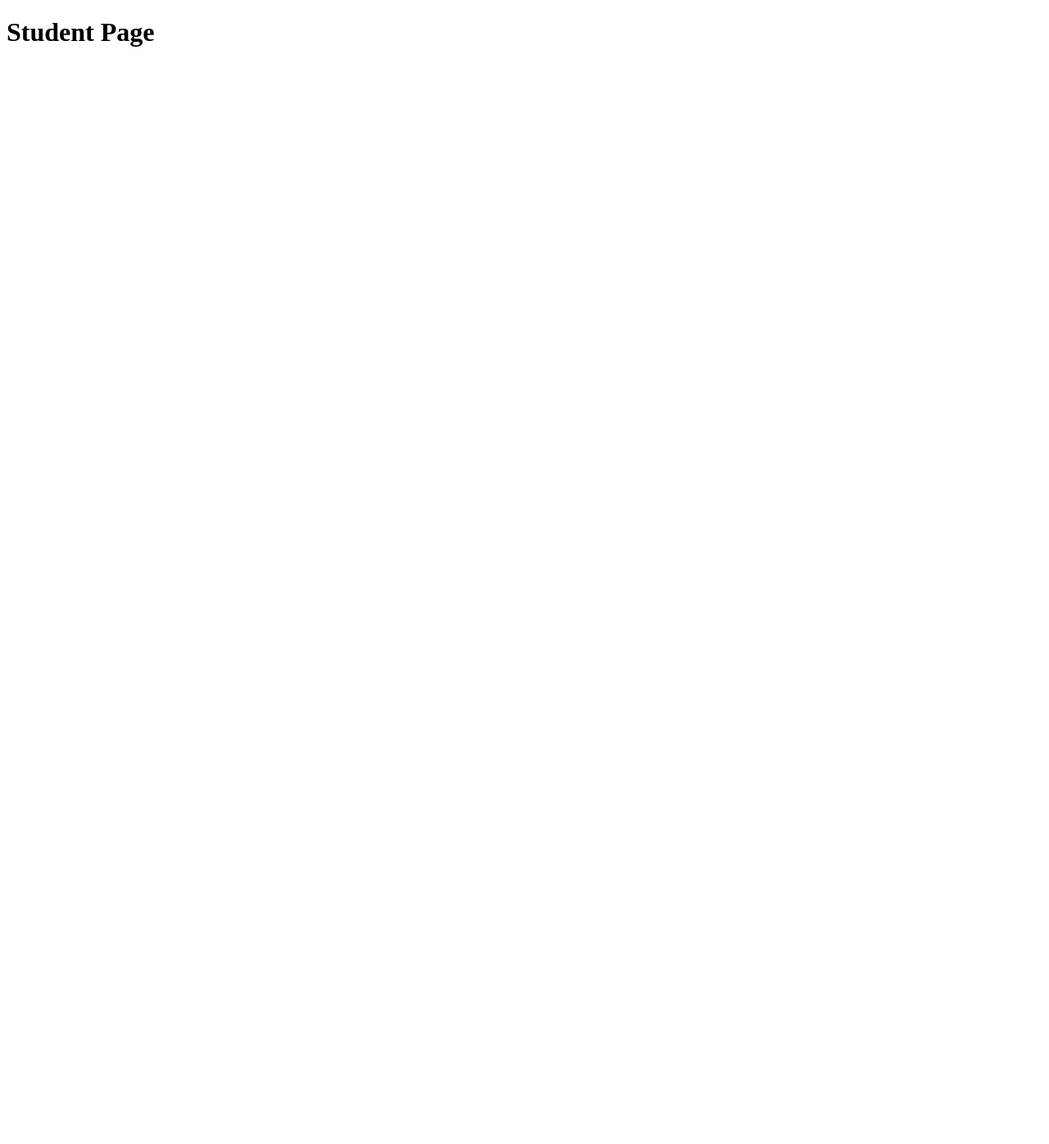
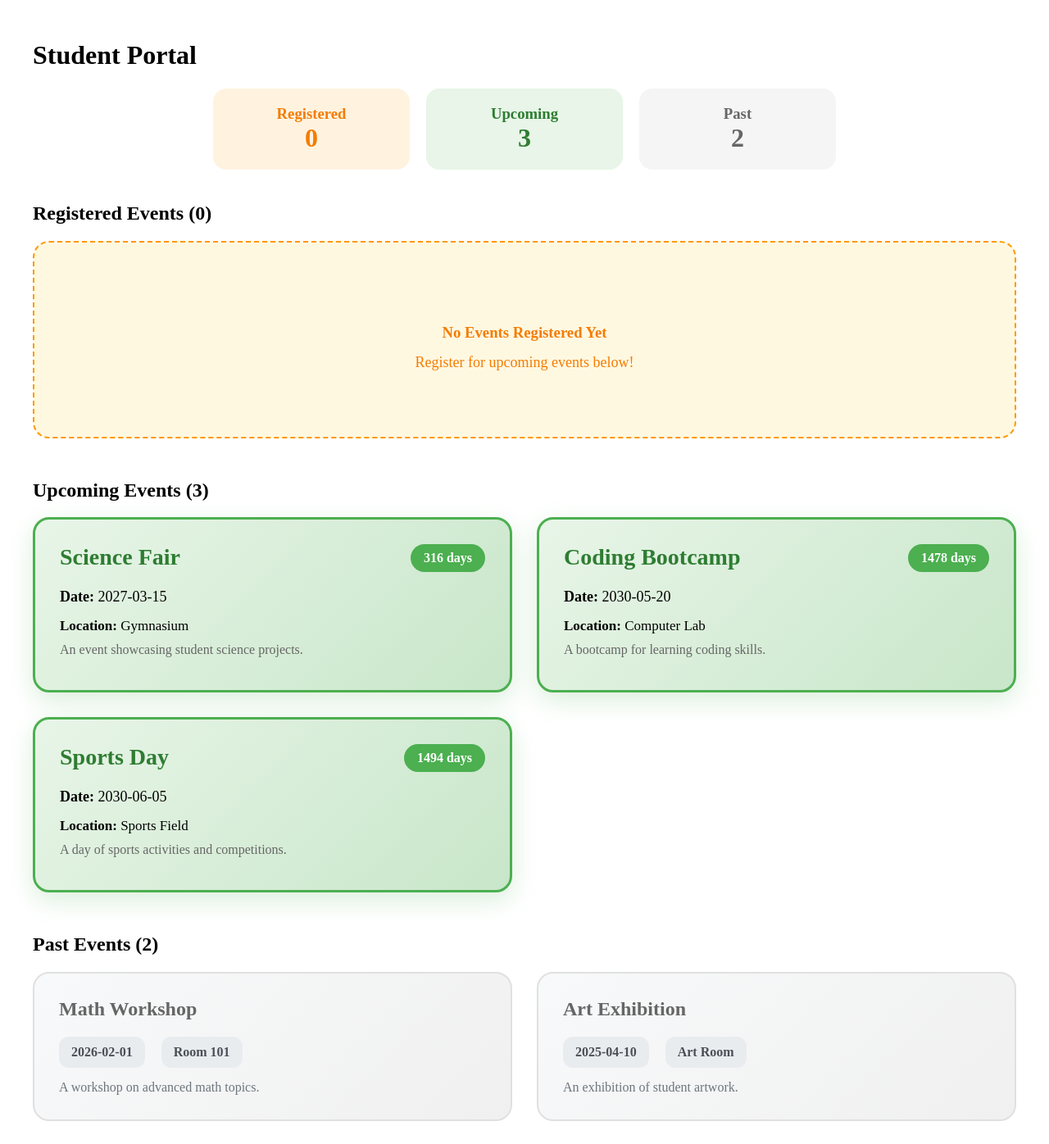
Before and after one commit to JanTheThird/event-registration-final-project, a React (Vite) app: page /student in a window 1280 px wide. Shown: the whole page at 82% size. Before the commit the page ends 800 px from the top, so only its background shows below. Built offline with nearby package versions, Linux system fonts and the light colour scheme.

Commit message:
feat: implement student dashboard for event tracking.

```diff
--- a/src/App.tsx
+++ b/src/App.tsx
@@ -1,7 +1,7 @@
 import { BrowserRouter as Router, Routes, Route } from 'react-router-dom';
 import LandingPage from './pages/LandingPage';
 import AdminPage from './pages/admin/AdminPage';
-import {StudentPage} from './pages/student/StudentPage';
+import StudentPage from './pages/student/StudentPage';
 
 function App() {
   return (
--- a/src/pages/LandingPage.tsx
+++ b/src/pages/LandingPage.tsx
@@ -1,6 +1,6 @@
 import { useNavigate } from 'react-router-dom';
 import  AdminPage  from './admin/AdminPage';
-import { StudentPage } from './student/StudentPage';
+import  StudentPage from './student/StudentPage';
 
 function LandingPage() {
   const navigate = useNavigate();
--- a/src/pages/student/StudentPage.tsx
+++ b/src/pages/student/StudentPage.tsx
@@ -1,7 +1,132 @@
-export function StudentPage() {
+// pages/student/StudentPage.tsx
+import React, { useState, useEffect } from 'react';
+import { useDB } from '../../utils/localdb/db';
+import type { Event } from '../../utils/types/Index';
+
+export default function StudentPage() {
+  const db = useDB();
+  const [upcomingEvents, setUpcomingEvents] = useState<Event[]>([]);
+  const [pastEvents, setPastEvents] = useState<Event[]>([]);
+  const [today] = useState(new Date().toISOString().split('T')[0]);
+
+  useEffect(() => {
+    const events = db.getEvents();
+
+    // No registered → All upcoming or past
+    const past = events.filter(event => event.date < today);
+    const future = events.filter(event => event.date >= today);
+
+    setPastEvents(past);
+    setUpcomingEvents(future);
+  }, [today]);
+
+  const getDaysUntil = (date: string): number => {
+    const eventDate = new Date(date + 'T00:00:00');
+    const now = new Date();
+    now.setHours(0, 0, 0, 0);
+    return Math.ceil((eventDate.getTime() - now.getTime()) / (1000 * 60 * 60 * 24));
+  };
+
   return (
-    <div>
-      <h1>Student Page</h1>
+    <div style={{ padding: '20px', maxWidth: '1200px', margin: '0 auto' }}>
+      <h1>Student Portal</h1>
+
+      {/* 3 Stats - Registered = 0 */}
+      <div style={{ marginBottom: '40px' }}>
+        <div style={{ display: 'flex', gap: '20px', flexWrap: 'wrap', justifyContent: 'center' }}>
+          <div style={{ textAlign: 'center', padding: '20px 30px', background: '#fff3e0', borderRadius: '16px', minWidth: '180px' }}>
+            <h3 style={{ margin: '0', color: '#f57c00' }}>Registered</h3>
+            <div style={{ fontSize: '32px', fontWeight: 'bold', color: '#f57c00' }}>0</div>
+          </div>
+          <div style={{ textAlign: 'center', padding: '20px 30px', background: '#e8f5e8', borderRadius: '16px', minWidth: '180px' }}>
+            <h3 style={{ margin: '0', color: '#2e7d32' }}>Upcoming</h3>
+            <div style={{ fontSize: '32px', fontWeight: 'bold', color: '#2e7d32' }}>{upcomingEvents.length}</div>
+          </div>
+          <div style={{ textAlign: 'center', padding: '20px 30px', background: '#f5f5f5', borderRadius: '16px', minWidth: '180px' }}>
+            <h3 style={{ margin: '0', color: '#666' }}>Past</h3>
+            <div style={{ fontSize: '32px', fontWeight: 'bold', color: '#666' }}>{pastEvents.length}</div>
+          </div>
+        </div>
+      </div>
+
+      {/* 1. Registered Events - EMPTY */}
+      <section style={{ marginBottom: '50px' }}>
+        <h2>Registered Events (0)</h2>
+        <div style={{
+          textAlign: 'center',
+          padding: '80px 40px',
+          background: '#fff8e1',
+          border: '2px dashed #ff9800',
+          borderRadius: '20px',
+          color: '#f57c00'
+        }}>
+          <h3 style={{ marginBottom: '15px' }}>No Events Registered Yet</h3>
+          <p style={{ fontSize: '18px', margin: 0 }}>
+            Register for upcoming events below!
+          </p>
+        </div>
+      </section>
+
+      {/* 2. Upcoming Events */}
+      <section style={{ marginBottom: '50px' }}>
+        <h2>Upcoming Events ({upcomingEvents.length})</h2>
+        <div style={{ display: 'grid', gridTemplateColumns: 'repeat(auto-fill, minmax(400px, 1fr))', gap: '30px' }}>
+          {upcomingEvents.map((event) => (
+            <div key={event.id} style={{
+              border: '3px solid #4caf50',
+              borderRadius: '20px',
+              padding: '30px',
+              background: 'linear-gradient(135deg, #e8f5e8 0%, #c8e6c9 100%)',
+              boxShadow: '0 10px 30px rgba(76, 175, 80, 0.2)'
+            }}>
+              <div style={{ display: 'flex', justifyContent: 'space-between', marginBottom: '20px' }}>
+                <h3 style={{ margin: 0, color: '#2e7d32', fontSize: '28px' }}>{event.name}</h3>
+                <span style={{
+                  background: '#4caf50',
+                  color: 'white',
+                  padding: '8px 16px',
+                  borderRadius: '30px',
+                  fontSize: '16px',
+                  fontWeight: 'bold'
+                }}>
+                  {getDaysUntil(event.date)} days
+                </span>
+              </div>
+              <p style={{ margin: '15px 0', fontSize: '18px' }}><strong>Date:</strong> {event.date}</p>
+              <p style={{ margin: '10px 0', fontSize: '17px' }}><strong>Location:</strong> {event.location}</p>
+              <p style={{ margin: '10px 0', fontSize: '16px', color: '#666' }}>{event.description}</p>
+            </div>
+          ))}
+        </div>
+      </section>
+
+      {/* 3. Past Events */}
+      <section>
+        <h2>Past Events ({pastEvents.length})</h2>
+        <div style={{ display: 'grid', gridTemplateColumns: 'repeat(auto-fill, minmax(400px, 1fr))', gap: '30px' }}>
+          {pastEvents.map((event) => (
+            <div key={event.id} style={{
+              border: '2px solid #e0e0e0',
+              borderRadius: '20px',
+              padding: '30px',
+              background: 'linear-gradient(135deg, #f8f9fa 0%, #f0f0f0 100%)'
+            }}>
+              <h3 style={{ margin: '0 0 20px 0', color: '#666', fontSize: '24px' }}>{event.name}</h3>
+              <div style={{ display: 'flex', gap: '20px', marginBottom: '15px' }}>
+                <div style={{ textAlign: 'center', padding: '10px 15px', background: '#e9ecef', borderRadius: '12px' }}>
+                  <strong style={{ color: '#495057', fontSize: '16px' }}>{event.date}</strong>
+                </div>
+                <div style={{ textAlign: 'center', padding: '10px 15px', background: '#e9ecef', borderRadius: '12px' }}>
+                  <strong style={{ color: '#495057', fontSize: '16px' }}>{event.location}</strong>
+                </div>
+              </div>
+              <p style={{ margin: 0, color: '#6c757d', fontSize: '16px' }}>
+                {event.description}
+              </p>
+            </div>
+          ))}
+        </div>
+      </section>
     </div>
-  )
+  );
 }
--- a/src/utils/localdb/database.json
+++ b/src/utils/localdb/database.json
@@ -40,43 +40,43 @@
     {
       "id": 1,
       "name": "Math Workshop",
-      "date": "2024-02-01",
+      "date": "2026-02-01",
       "location": "Room 101",
       "description": "A workshop on advanced math topics.",
       "quota": 30,
-      "createdAt": "2024-01-01"
+      "createdAt": "2026-10-10"
     },
     {
       "id": 2,
       "name": "Science Fair",
-      "date": "2024-03-15",
+      "date": "2027-03-15",
       "location": "Gymnasium",
       "description": "An event showcasing student science projects.",
       "quota": 50,
-      "createdAt": "2024-01-05"
+      "createdAt": "2027-01-05"
     },
     {
       "id": 3,
       "name": "Art Exhibition",
-      "date": "2024-04-10",
+      "date": "2025-04-10",
       "location": "Art Room",
       "description": "An exhibition of student artwork.",
       "quota": 20,
-      "createdAt": "2024-01-10"
+      "createdAt": "2025-05-05"
     },
     {
       "id": 4,
       "name": "Coding Bootcamp",
-      "date": "2024-05-20",
+      "date": "2030-05-20",
       "location": "Computer Lab",
       "description": "A bootcamp for learning coding skills.",
       "quota": 30,
-      "createdAt": "2024-01-15"
+      "createdAt": "2027-07-15"
     },
     {
       "id": 5,
       "name": "Sports Day",
-      "date": "2024-06-05",
+      "date": "2030-06-05",
       "location": "Sports Field",
       "description": "A day of sports activities and competitions.",
       "quota": 100,
```
